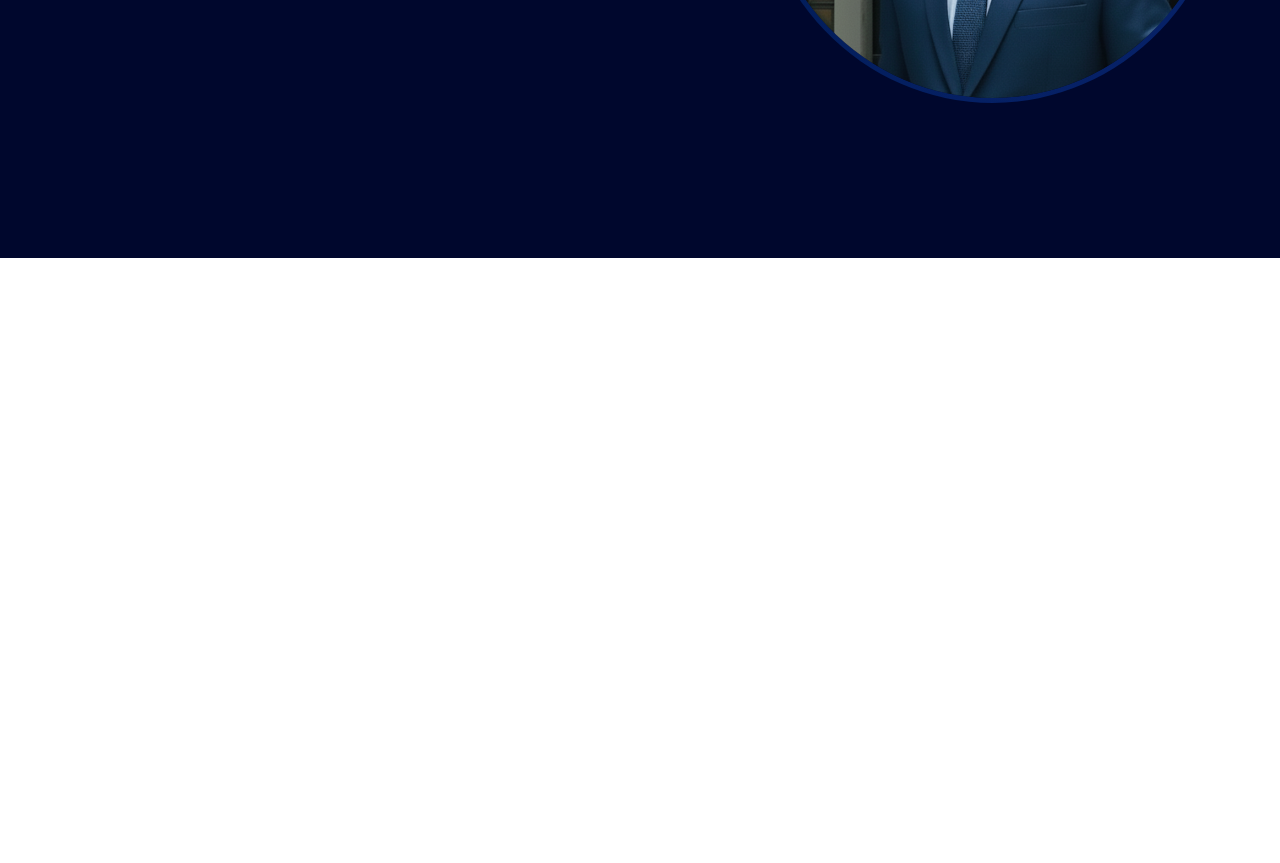
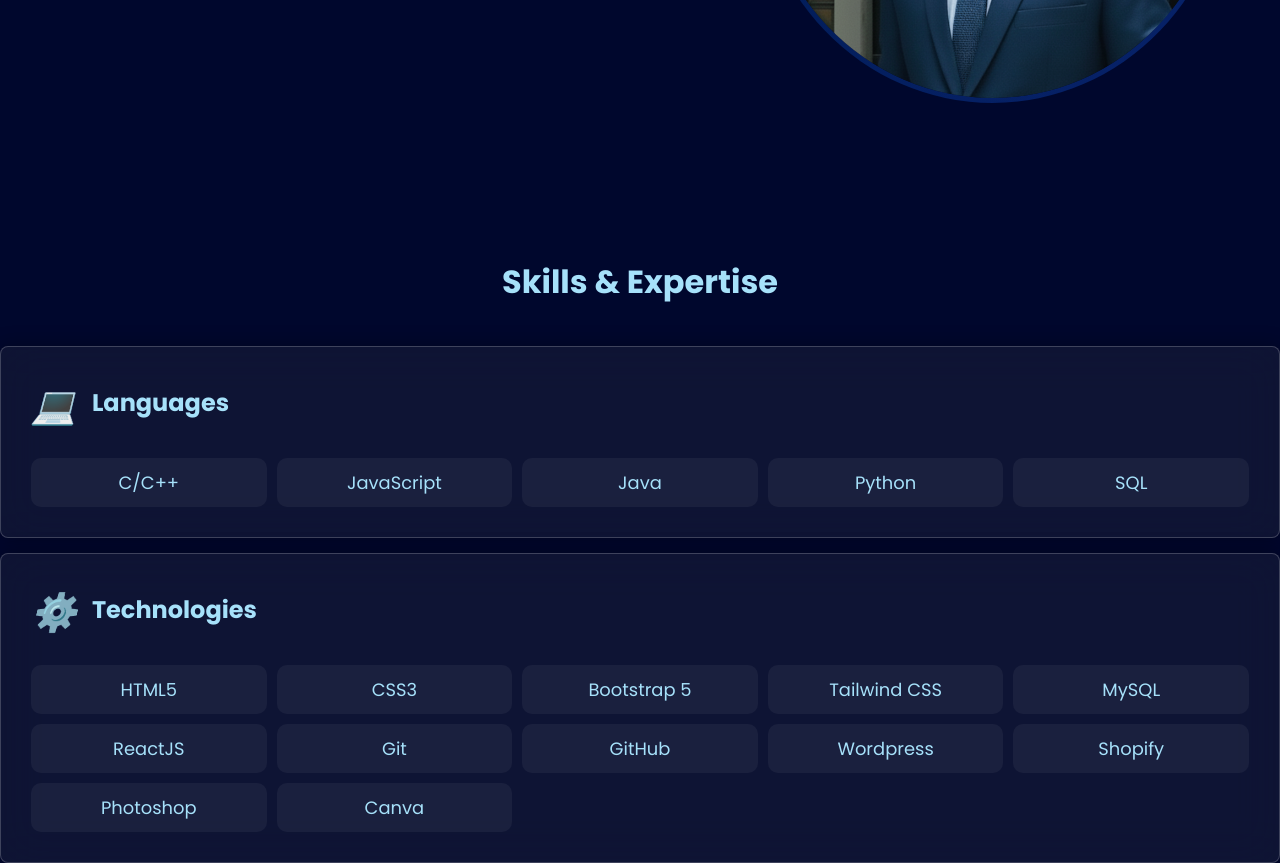
Before and after one commit to Pronoysaha90/Portfolio_Pronoy, a plain HTML site: page index.html in a window 1280 px wide. Shown: the part 542-1405 px from the top of the page. Before the commit the page ends 800 px from the top, so only its background shows below. Drawn offline with Linux system fonts and the light colour scheme.

Commit message:
Create Skills Section

```diff
--- a/index.html
+++ b/index.html
@@ -13,7 +13,7 @@
   <header>
     <nav class="navbar section-content">
       <a href="#" class="nav-logo">
-        <h2 class="logo-text"> <i class="fa-notdog fa-solid fa-code"></i> PRONOY</h2>
+        <h2 class="logo-text"> <i class="fa-notdog fa-solid fa-code"></i>PRONOY</h2>
       </a>
       <ul class="nav-menu">
         <button id="menu-close-button" class="fas fa-times"></button>
@@ -68,6 +68,9 @@
     </section>
   </main>
 
+
+  <div id="skills"></div>
+
   <script src="script.js"></script>
 </body>
 </html>
--- a/script.js
+++ b/script.js
@@ -7,3 +7,26 @@ menuOpenButton.addEventListener("click", () => {
 });
 
 menuCloseButton.addEventListener("click", () => menuOpenButton.click());
+
+
+// Link with skills.html Start
+
+function loadSection(id, file) {
+  fetch(file)
+    .then(response => {
+      if (!response.ok) {
+        throw new Error(`HTTP error! Status: ${response.status}`);
+      }
+      return response.text();
+    })
+    .then(data => {
+      document.getElementById(id).innerHTML = data;
+    })
+    .catch(error => {
+      console.error("Error loading section:", error);
+    });
+}
+
+loadSection("skills", "sections/skills.html");
+
+// Link with skills.html Start End
--- /dev/null
+++ b/sections/skills.html
@@ -0,0 +1,47 @@
+<section class="skills">
+  <h2>Skills & Expertise</h2>
+
+  <div class="skills-wrapper">
+    <!-- Languages -->
+    <div class="skills-card lang">
+      <div class="card-header">
+        <i class="icon">💻</i>
+        <div>
+          <h3>Languages</h3>
+          <!-- <p>Programming languages I'm proficient in</p> -->
+        </div>
+      </div>
+      <div class="skills-grid">
+        <span>C/C++</span>
+        <span>JavaScript</span>
+        <span>Java</span>
+        <span>Python</span>
+        <span>SQL</span>
+      </div>
+    </div>
+    <!-- Technologies -->
+    <div class="skills-card tech">
+      <div class="card-header">
+        <i class="icon">⚙️</i>
+        <div>
+          <h3>Technologies</h3>
+          <!-- <p>Tools & frameworks I work with</p> -->
+        </div>
+      </div>
+      <div class="skills-grid">
+        <span>HTML5</span>
+        <span>CSS3</span>
+        <span>Bootstrap 5</span>
+        <span>Tailwind CSS</span>
+        <span>MySQL</span>
+        <span>ReactJS</span>
+        <span>Git</span>
+        <span>GitHub</span>
+        <span>Wordpress</span>
+        <span>Shopify</span>
+        <span>Photoshop</span>
+        <span>Canva</span>
+      </div>
+    </div>
+  </div>
+</section>
--- a/style.css
+++ b/style.css
@@ -53,7 +53,7 @@ img { width: 100%; }
 
 /* Navbar Styling */
 
-.nav-logo .logo-text, .hero-image-wrapper, #menu-open-button,#menu-close-button{
+.nav-logo .logo-text, .hero-image-wrapper, #menu-open-button,#menu-close-button {
   background: linear-gradient(90deg, #0e6ba8, #a6e1fa);
   background-size: 200% 200%;
   -webkit-background-clip: text;
@@ -73,8 +73,6 @@ img { width: 100%; }
     background-position: 0% 50%;
   }
 }
-
-
 
 header {
   position: fixed;
@@ -288,6 +286,15 @@ body.show-mobile-menu .menu-overlay {
     max-width: 80%;
     margin-right: 0;
   }
+
+  /* skills Section Start */
+  .skills-wrapper {
+    grid-template-columns: repeat(auto-fit, minmax(120px));
+    max-width: 90% !important;
+    gap: 12px;
+  }
+
+
 }
 
 /* Desktop reset to horizontal menu if needed */
@@ -307,3 +314,85 @@ body.show-mobile-menu .menu-overlay {
     max-width: none;
   }
 }
+
+.skills {
+  text-align: center;
+  width: 100%;
+  background: var(--dark-color);
+}
+
+.skills h2 {
+  font-size: var(--font-size-xl);
+  margin-bottom: 40px;
+  color: var(--Light-Sky-Blue);
+}
+
+.skills-wrapper {
+  display: grid;
+  grid-template-columns: repeat(auto-fit, minmax(100px));
+  gap: 15px;
+  max-width: var(--site-max-width);
+  margin: 0 auto;
+}
+
+.skills-card {
+  background: rgba(28, 33, 58, 0.534);
+  -webkit-backdrop-filter: blur(20px);
+  backdrop-filter: blur(20px);
+  border: 1px solid rgba(255, 255, 255, 0.2);
+  box-shadow: 0 4px 30px rgba(0, 0, 0, 0.2);
+  padding: 30px;
+  border-radius: var(--border-radius-s);
+  box-shadow: 0 0 20px rgba(0,0,0,0.3);
+  transition: 0.3s ease;
+}
+
+/* .skills-card:hover {
+  transform: translateY(-5px);
+} */
+
+.card-header {
+  display: flex;
+  align-items: center;
+  gap: 15px;
+  margin-bottom: 25px;
+}
+
+.card-header .icon {
+  font-size: var(--font-size-xxl);
+}
+
+.skills-card h3 {
+  font-size: var(--font-size-l);
+  margin-bottom: 5px;
+  color: var(--Light-Sky-Blue);
+}
+
+/* .skills-card p {
+  font-size: var(--font-size-n);
+  color: #a1a1aa;
+} */
+
+.skills-grid {
+  display: grid;
+  grid-template-columns: repeat(auto-fit, minmax(220px, 1fr));
+  gap: 10px;
+}
+
+.skills-grid span {
+  background: rgba(255, 255, 255, 0.05);
+  color: var(--Light-Sky-Blue);
+  padding: 10px 15px;
+  border-radius: 10px;
+  font-size: var(--font-size-m);
+  transition: 0.3s ease;
+  border: 1px solid transparent;
+  cursor: pointer;
+}
+
+.skills-grid span:hover {
+  background: var(--Light-Sky-Blue);
+  color: var(--dark-color);
+  border-color: var(--Light-Sky-Blue);
+  transform: translateY(-3px);
+}
```
